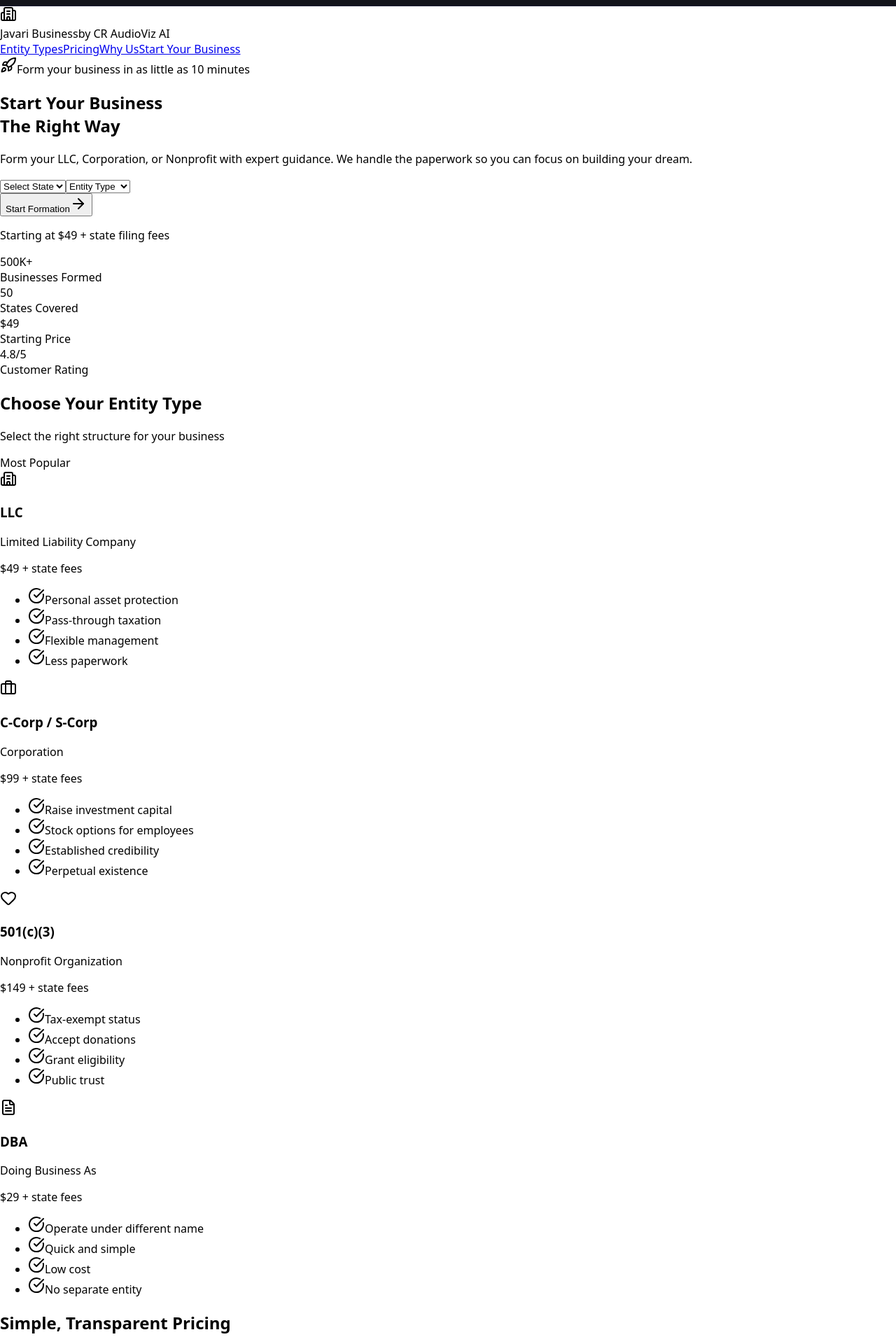
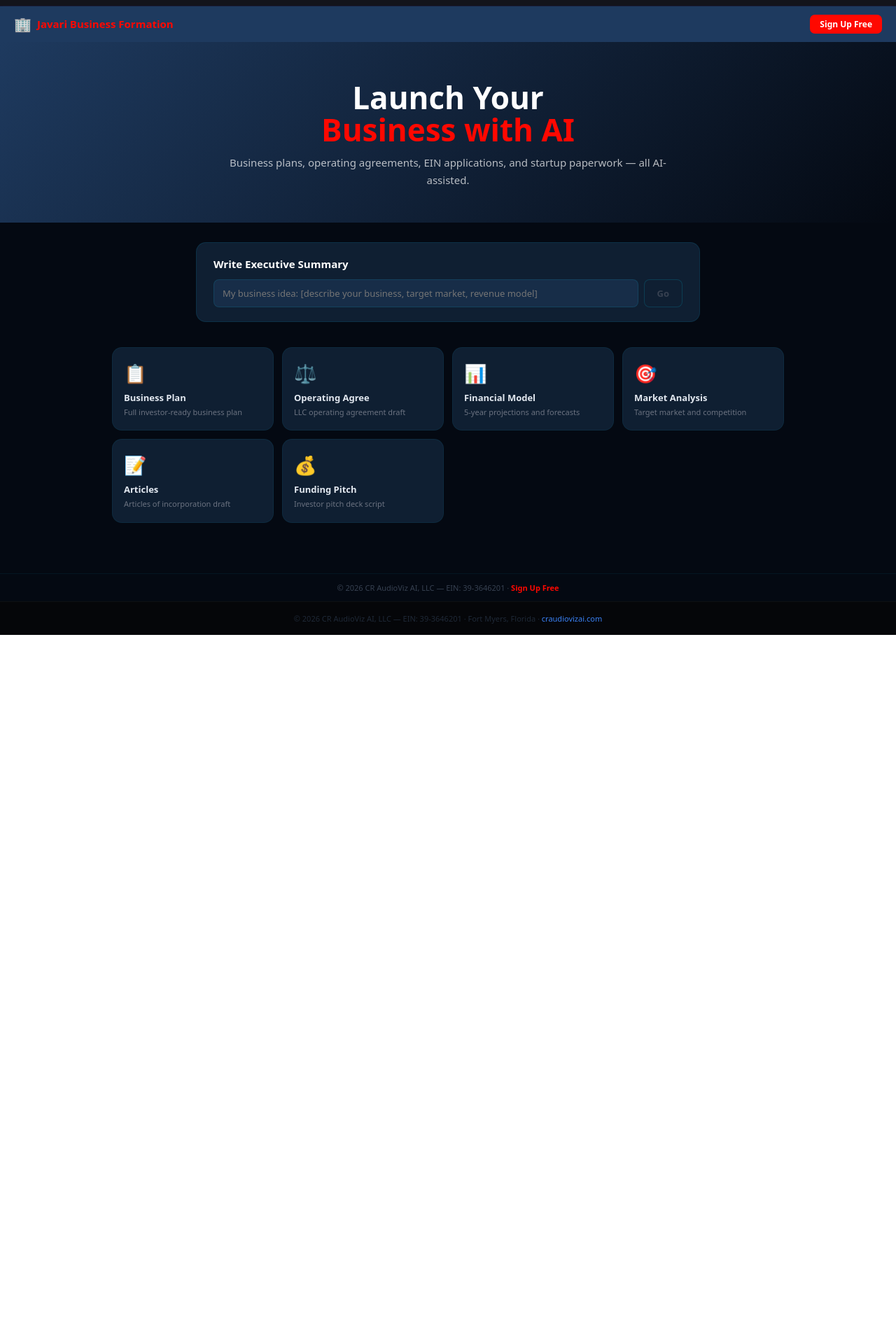
Before and after one commit to CR-AudioViz-AI/javari-business-formation, a Next.js app: page / in a window 1280 px wide. Shown: the part 40-1960 px from the top of the page at 70% size. After the commit the page ends 947 px from the top, so only its background shows below. Built offline with nearby package versions, Linux system fonts and the light colour scheme.

Commit message:
feat: AI-powered homepage — CR AudioViz AI EIN 39-3646201

```diff
--- a/app/page.tsx
+++ b/app/page.tsx
@@ -1,345 +1,79 @@
-'use client';
+"use client";
+// app/page.tsx — Javari Business Formation
+// CR AudioViz AI · EIN 39-3646201 · May 2026
+import { useState } from "react";
 
-import { useState } from 'react';
-import { motion } from 'framer-motion';
-import {
-  Building2, FileText, Users, Shield, CheckCircle, ArrowRight,
-  Briefcase, Scale, Heart, Rocket, Clock, DollarSign, Star
-} from 'lucide-react';
+const TOOLS = [{"icon": "\ud83d\udccb", "label": "Business Plan", "desc": "Full investor-ready business plan", "href": "/business-plan"}, {"icon": "\u2696\ufe0f", "label": "Operating Agree", "desc": "LLC operating agreement draft", "href": "/operating"}, {"icon": "\ud83d\udcca", "label": "Financial Model", "desc": "5-year projections and forecasts", "href": "/financial"}, {"icon": "\ud83c\udfaf", "label": "Market Analysis", "desc": "Target market and competition", "href": "/market"}, {"icon": "\ud83d\udcdd", "label": "Articles", "desc": "Articles of incorporation draft", "href": "/articles"}, {"icon": "\ud83d\udcb0", "label": "Funding Pitch", "desc": "Investor pitch deck script", "href": "/pitch"}];
 
-const entityTypes = [
-  {
-    id: 'llc',
-    name: 'Limited Liability Company',
-    short: 'LLC',
-    icon: Building2,
-    color: 'from-blue-500 to-indigo-600',
-    price: 49,
-    popular: true,
-    features: ['Personal asset protection', 'Pass-through taxation', 'Flexible management', 'Less paperwork']
-  },
-  {
-    id: 'corp',
-    name: 'Corporation',
-    short: 'C-Corp / S-Corp',
-    icon: Briefcase,
-    color: 'from-emerald-500 to-teal-600',
-    price: 99,
-    popular: false,
-    features: ['Raise investment capital', 'Stock options for employees', 'Established credibility', 'Perpetual existence']
-  },
-  {
-    id: 'nonprofit',
-    name: 'Nonprofit Organization',
-    short: '501(c)(3)',
-    icon: Heart,
-    color: 'from-rose-500 to-pink-600',
-    price: 149,
-    popular: false,
-    features: ['Tax-exempt status', 'Accept donations', 'Grant eligibility', 'Public trust']
-  },
-  {
-    id: 'dba',
-    name: 'Doing Business As',
-    short: 'DBA',
-    icon: FileText,
-    color: 'from-amber-500 to-orange-600',
-    price: 29,
-    popular: false,
-    features: ['Operate under different name', 'Quick and simple', 'Low cost', 'No separate entity']
-  },
-];
+export default function HomePage() {
+  const [input, setInput] = useState("");
+  const [output, setOutput] = useState("");
+  const [loading, setLoading] = useState(false);
 
-const packages = [
-  { name: 'Basic', price: 0, stateFeesExtra: true, features: ['Business formation filing', 'Name availability check', 'Standard processing'] },
-  { name: 'Standard', price: 149, stateFeesExtra: true, features: ['Everything in Basic', 'EIN (Tax ID) filing', 'Operating Agreement', 'Expedited processing', 'Banking resolution'] },
-  { name: 'Premium', price: 299, stateFeesExtra: true, features: ['Everything in Standard', 'Registered Agent (1 year)', 'Compliance alerts', 'Annual report filing', 'Priority support'] },
-];
-
-const stats = [
-  { value: '500K+', label: 'Businesses Formed' },
-  { value: '50', label: 'States Covered' },
-  { value: '$49', label: 'Starting Price' },
-  { value: '4.8/5', label: 'Customer Rating' },
-];
-
-export default function BusinessFormationPage() {
-  const [selectedEntity, setSelectedEntity] = useState<string | null>(null);
-  const [selectedState, setSelectedState] = useState('');
+  async function generate() {
+    if (!input.trim()) return;
+    setLoading(true); setOutput("");
+    try {
+      const res = await fetch("/api/chat", {
+        method: "POST",
+        headers: { "Content-Type": "application/json" },
+        body: JSON.stringify({
+          messages: [{ role: "user", content: input }],
+          stream: false,
+          systemOverride: "You are a senior business attorney and startup advisor. Help entrepreneurs start and grow businesses with professional, actionable guidance.",
+        }),
+      });
+      const data = await res.json();
+      setOutput(data?.choices?.[0]?.message?.content || data?.content || "Error.");
+    } catch { setOutput("Connection error."); }
+    setLoading(false);
+  }
 
   return (
-    <div className="min-h-screen bg-gradient-to-b from-slate-950 via-emerald-950/20 to-slate-950">
-      {/* Navigation */}
-      <nav className="fixed top-0 left-0 right-0 z-50 bg-slate-950/95 backdrop-blur-md border-b border-white/10">
-        <div className="max-w-7xl mx-auto px-4 sm:px-6 lg:px-8">
-          <div className="flex items-center justify-between h-16">
-            <div className="flex items-center gap-3">
-              <div className="w-10 h-10 bg-gradient-to-br from-emerald-500 to-teal-600 rounded-lg flex items-center justify-center">
-                <Building2 className="w-6 h-6 text-white" />
-              </div>
-              <div>
-                <span className="font-bold text-white text-lg">Javari Business</span>
-                <span className="text-emerald-400 text-xs block -mt-1">by CR AudioViz AI</span>
-              </div>
-            </div>
-            <div className="hidden md:flex items-center gap-6">
-              <a href="#entities" className="text-gray-300 hover:text-white transition">Entity Types</a>
-              <a href="#pricing" className="text-gray-300 hover:text-white transition">Pricing</a>
-              <a href="#why-us" className="text-gray-300 hover:text-white transition">Why Us</a>
-              <a href="#start" className="px-4 py-2 bg-gradient-to-r from-emerald-600 to-teal-600 text-white font-medium rounded-lg hover:opacity-90 transition">
-                Start Your Business
-              </a>
-            </div>
-          </div>
+    <div style={{ minHeight:"100vh", background:"#040912", color:"#e2e8f0", fontFamily:"system-ui" }}>
+      <nav style={{ background:"#1E3A5F", padding:"0 20px", height:52, display:"flex", alignItems:"center", justifyContent:"space-between", position:"sticky", top:0, zIndex:100 }}>
+        <div style={{ display:"flex", alignItems:"center", gap:8 }}>
+          <span style={{ fontSize:20 }}>🏢</span>
+          <span style={{ fontWeight:800, color:"#FF0800", fontSize:15 }}>Javari Business Formation</span>
         </div>
+        <a href="https://craudiovizai.com/auth/signup" style={{ background:"#FF0800", color:"#fff", borderRadius:7, padding:"5px 14px", fontSize:12, fontWeight:700, textDecoration:"none" }}>Sign Up Free</a>
       </nav>
-
-      {/* Hero */}
-      <section className="relative pt-32 pb-20 overflow-hidden">
-        <div className="absolute inset-0">
-          <div className="absolute top-1/4 left-1/4 w-96 h-96 bg-emerald-500/10 rounded-full blur-3xl" />
-          <div className="absolute bottom-1/4 right-1/4 w-96 h-96 bg-teal-500/10 rounded-full blur-3xl" />
-        </div>
-
-        <div className="relative max-w-7xl mx-auto px-4 sm:px-6 lg:px-8 text-center">
-          <motion.div
-            initial={{ opacity: 0, y: 20 }}
-            animate={{ opacity: 1, y: 0 }}
-            className="inline-flex items-center gap-2 px-4 py-2 bg-emerald-500/20 border border-emerald-500/30 rounded-full text-sm text-emerald-300 mb-8"
-          >
-            <Rocket className="w-4 h-4" />
-            <span>Form your business in as little as 10 minutes</span>
-          </motion.div>
-
-          <motion.h1
-            initial={{ opacity: 0, y: 30 }}
-            animate={{ opacity: 1, y: 0 }}
-            transition={{ delay: 0.1 }}
-            className="text-4xl sm:text-5xl md:text-6xl font-bold text-white mb-6"
-          >
-            Start Your Business<br/>
-            <span className="bg-gradient-to-r from-emerald-400 via-teal-400 to-cyan-400 bg-clip-text text-transparent">
-              The Right Way
-            </span>
-          </motion.h1>
-
-          <motion.p
-            initial={{ opacity: 0, y: 30 }}
-            animate={{ opacity: 1, y: 0 }}
-            transition={{ delay: 0.2 }}
-            className="text-xl text-gray-300 max-w-3xl mx-auto mb-10"
-          >
-            Form your LLC, Corporation, or Nonprofit with expert guidance.
-            We handle the paperwork so you can focus on building your dream.
-          </motion.p>
-
-          {/* Quick Start Form */}
-          <motion.div
-            initial={{ opacity: 0, y: 30 }}
-            animate={{ opacity: 1, y: 0 }}
-            transition={{ delay: 0.3 }}
-            className="max-w-xl mx-auto bg-white/5 border border-white/10 rounded-2xl p-6 mb-16"
-          >
-            <div className="grid grid-cols-1 md:grid-cols-2 gap-4 mb-4">
-              <select
-                value={selectedState}
-                onChange={(e) => setSelectedState(e.target.value)}
-                className="px-4 py-3 bg-white/10 border border-white/20 rounded-lg text-white focus:outline-none focus:border-emerald-500"
-              >
-                <option value="">Select State</option>
-                <option value="FL">Florida</option>
-                <option value="DE">Delaware</option>
-                <option value="WY">Wyoming</option>
-                <option value="TX">Texas</option>
-                <option value="CA">California</option>
-                <option value="NY">New York</option>
-              </select>
-              <select
-                value={selectedEntity || ''}
-                onChange={(e) => setSelectedEntity(e.target.value)}
-                className="px-4 py-3 bg-white/10 border border-white/20 rounded-lg text-white focus:outline-none focus:border-emerald-500"
-              >
-                <option value="">Entity Type</option>
-                <option value="llc">LLC</option>
-                <option value="corp">Corporation</option>
-                <option value="nonprofit">Nonprofit</option>
-                <option value="dba">DBA</option>
-              </select>
-            </div>
-            <button className="w-full px-6 py-3 bg-gradient-to-r from-emerald-600 to-teal-600 text-white font-semibold rounded-lg hover:opacity-90 transition flex items-center justify-center gap-2">
-              Start Formation
-              <ArrowRight className="w-5 h-5" />
-            </button>
-            <p className="text-sm text-gray-400 mt-3">Starting at $49 + state filing fees</p>
-          </motion.div>
-
-          {/* Stats */}
-          <motion.div
-            initial={{ opacity: 0, y: 30 }}
-            animate={{ opacity: 1, y: 0 }}
-            transition={{ delay: 0.4 }}
-            className="grid grid-cols-2 md:grid-cols-4 gap-4"
-          >
-            {stats.map((stat, i) => (
-              <div key={i} className="p-4 bg-white/5 border border-white/10 rounded-xl">
-                <div className="text-2xl font-bold text-white">{stat.value}</div>
-                <div className="text-sm text-gray-400">{stat.label}</div>
-              </div>
-            ))}
-          </motion.div>
+      <section style={{ background:"linear-gradient(135deg,#1E3A5F,#040912)", padding:"56px 24px 48px", textAlign:"center" }}>
+        <div style={{ maxWidth:640, margin:"0 auto" }}>
+          <h1 style={{ fontSize:"clamp(24px,4vw,44px)", fontWeight:900, color:"#fff", margin:"0 0 12px", lineHeight:1.05 }}>Launch Your<br /><span style={{ color:"#FF0800" }}>Business with AI</span></h1>
+          <p style={{ color:"rgba(255,255,255,0.7)", fontSize:15, lineHeight:1.65, margin:0 }}>Business plans, operating agreements, EIN applications, and startup paperwork — all AI-assisted.</p>
         </div>
       </section>
-
-      {/* Entity Types */}
-      <section id="entities" className="py-20">
-        <div className="max-w-7xl mx-auto px-4 sm:px-6 lg:px-8">
-          <div className="text-center mb-12">
-            <h2 className="text-3xl md:text-4xl font-bold text-white mb-4">Choose Your Entity Type</h2>
-            <p className="text-xl text-gray-400">Select the right structure for your business</p>
+      <section style={{ maxWidth:720, margin:"0 auto", padding:"28px 20px 0" }}>
+        <div style={{ background:"#0F1F32", border:"1px solid rgba(0,180,216,0.12)", borderRadius:14, padding:"20px 24px" }}>
+          <h2 style={{ margin:"0 0 12px", fontSize:15, fontWeight:700, color:"#fff" }}>Write Executive Summary</h2>
+          <div style={{ display:"flex", gap:8 }}>
+            <input value={input} onChange={e=>setInput(e.target.value)} onKeyDown={e=>e.key==="Enter"&&generate()}
+              placeholder="My business idea: [describe your business, target market, revenue model]"
+              style={{ flex:1, background:"#172D48", border:"1px solid rgba(0,180,216,0.15)", borderRadius:8, padding:"10px 12px", color:"#e2e8f0", fontSize:13, outline:"none", fontFamily:"system-ui" }} />
+            <button onClick={generate} disabled={loading||!input.trim()}
+              style={{ background:loading||!input.trim()?"#0F1F32":"#1E3A5F", color:loading||!input.trim()?"#374151":"#FF0800", border:"1px solid rgba(0,180,216,0.2)", borderRadius:8, padding:"10px 18px", fontSize:13, fontWeight:700, cursor:loading||!input.trim()?"not-allowed":"pointer", fontFamily:"system-ui" }}>
+              {loading?"...":"Go"}
+            </button>
           </div>
-
-          <div className="grid grid-cols-1 md:grid-cols-2 lg:grid-cols-4 gap-6">
-            {entityTypes.map((entity, i) => (
-              <motion.div
-                key={entity.id}
-                initial={{ opacity: 0, y: 20 }}
-                whileInView={{ opacity: 1, y: 0 }}
-                transition={{ delay: i * 0.1 }}
-                className={`relative p-6 bg-white/5 border rounded-2xl transition-all hover:scale-105 cursor-pointer ${
-                  selectedEntity === entity.id ? 'border-emerald-500 bg-emerald-500/10' : 'border-white/10'
-                }`}
-                onClick={() => setSelectedEntity(entity.id)}
-              >
-                {entity.popular && (
-                  <div className="absolute -top-3 left-1/2 -translate-x-1/2 px-3 py-1 bg-emerald-500 rounded-full text-xs text-white font-medium">
-                    Most Popular
-                  </div>
-                )}
-                <div className={`inline-flex p-3 rounded-xl bg-gradient-to-r ${entity.color} mb-4`}>
-                  <entity.icon className="w-6 h-6 text-white" />
-                </div>
-                <h3 className="text-lg font-semibold text-white mb-1">{entity.short}</h3>
-                <p className="text-sm text-gray-400 mb-3">{entity.name}</p>
-                <div className="text-2xl font-bold text-white mb-4">
-                  ${entity.price}<span className="text-sm font-normal text-gray-400"> + state fees</span>
-                </div>
-                <ul className="space-y-2">
-                  {entity.features.map((feature, j) => (
-                    <li key={j} className="flex items-center gap-2 text-sm text-gray-300">
-                      <CheckCircle className="w-4 h-4 text-emerald-400 flex-shrink-0" />
-                      {feature}
-                    </li>
-                  ))}
-                </ul>
-              </motion.div>
-            ))}
-          </div>
+          {output && <div style={{ marginTop:14, padding:"12px 14px", background:"rgba(0,180,216,0.05)", border:"1px solid rgba(0,180,216,0.1)", borderRadius:8 }}>
+            <pre style={{ margin:0, fontSize:13, color:"#e2e8f0", lineHeight:1.65, whiteSpace:"pre-wrap", fontFamily:"system-ui", maxHeight:320, overflowY:"auto" }}>{output}</pre>
+          </div>}
         </div>
       </section>
-
-      {/* Pricing Packages */}
-      <section id="pricing" className="py-20 bg-white/5">
-        <div className="max-w-5xl mx-auto px-4 sm:px-6 lg:px-8">
-          <div className="text-center mb-12">
-            <h2 className="text-3xl md:text-4xl font-bold text-white mb-4">Simple, Transparent Pricing</h2>
-            <p className="text-xl text-gray-400">Choose the package that fits your needs</p>
-          </div>
-
-          <div className="grid grid-cols-1 md:grid-cols-3 gap-6">
-            {packages.map((pkg, i) => (
-              <motion.div
-                key={i}
-                initial={{ opacity: 0, y: 20 }}
-                whileInView={{ opacity: 1, y: 0 }}
-                transition={{ delay: i * 0.1 }}
-                className={`p-6 rounded-2xl ${i === 1 ? 'bg-gradient-to-b from-emerald-900/50 to-teal-900/50 border-2 border-emerald-500' : 'bg-slate-900/50 border border-white/10'}`}
-              >
-                {i === 1 && (
-                  <div className="text-center mb-4">
-                    <span className="px-3 py-1 bg-emerald-500 rounded-full text-xs text-white">Recommended</span>
-                  </div>
-                )}
-                <h3 className="text-xl font-bold text-white mb-2">{pkg.name}</h3>
-                <div className="text-3xl font-bold text-white mb-1">
-                  {pkg.price === 0 ? 'Free' : `$${pkg.price}`}
-                </div>
-                <p className="text-sm text-gray-400 mb-6">+ state filing fees</p>
-                <ul className="space-y-3 mb-6">
-                  {pkg.features.map((feature, j) => (
-                    <li key={j} className="flex items-center gap-2 text-sm text-gray-300">
-                      <CheckCircle className="w-4 h-4 text-emerald-400 flex-shrink-0" />
-                      {feature}
-                    </li>
-                  ))}
-                </ul>
-                <button className={`w-full py-3 rounded-lg font-medium transition ${
-                  i === 1
-                    ? 'bg-emerald-600 text-white hover:bg-emerald-700'
-                    : 'bg-white/10 text-white hover:bg-white/20'
-                }`}>
-                  Get Started
-                </button>
-              </motion.div>
-            ))}
-          </div>
+      <section style={{ maxWidth:960, margin:"0 auto", padding:"36px 20px 72px" }}>
+        <div style={{ display:"grid", gridTemplateColumns:"repeat(auto-fit,minmax(200px,1fr))", gap:12 }}>
+          {TOOLS.map((t:any) => (
+            <a key={t.href} href={t.href} style={{ background:"#0F1F32", border:"1px solid rgba(0,180,216,0.08)", borderRadius:14, padding:"18px 16px", textDecoration:"none", display:"block" }}>
+              <span style={{ fontSize:26, display:"block", marginBottom:8 }}>{t.icon}</span>
+              <div style={{ fontWeight:700, fontSize:13, color:"#e2e8f0", marginBottom:4 }}>{t.label}</div>
+              <div style={{ fontSize:11, color:"#6B7280", lineHeight:1.4 }}>{t.desc}</div>
+            </a>
+          ))}
         </div>
       </section>
-
-      {/* Why Choose Us */}
-      <section id="why-us" className="py-20">
-        <div className="max-w-7xl mx-auto px-4 sm:px-6 lg:px-8">
-          <div className="text-center mb-12">
-            <h2 className="text-3xl md:text-4xl font-bold text-white mb-4">Why Choose Javari Business?</h2>
-          </div>
-
-          <div className="grid grid-cols-1 md:grid-cols-3 gap-8">
-            {[
-              { icon: Clock, title: 'Fast & Easy', desc: 'Form your business in as little as 10 minutes with our simple online process' },
-              { icon: DollarSign, title: 'Affordable', desc: 'Transparent pricing with no hidden fees. Pay only for what you need' },
-              { icon: Shield, title: 'Expert Support', desc: 'Get help from our team of business formation specialists anytime' },
-            ].map((item, i) => (
-              <motion.div
-                key={i}
-                initial={{ opacity: 0, y: 20 }}
-                whileInView={{ opacity: 1, y: 0 }}
-                transition={{ delay: i * 0.1 }}
-                className="p-6 bg-white/5 border border-white/10 rounded-2xl text-center"
-              >
-                <item.icon className="w-12 h-12 text-emerald-400 mx-auto mb-4" />
-                <h3 className="text-xl font-semibold text-white mb-2">{item.title}</h3>
-                <p className="text-gray-400">{item.desc}</p>
-              </motion.div>
-            ))}
-          </div>
-        </div>
-      </section>
-
-      {/* CTA */}
-      <section id="start" className="py-20 bg-gradient-to-r from-emerald-900/50 to-teal-900/50">
-        <div className="max-w-4xl mx-auto px-4 sm:px-6 lg:px-8 text-center">
-          <h2 className="text-3xl md:text-4xl font-bold text-white mb-6">Ready to Start Your Business?</h2>
-          <p className="text-xl text-gray-300 mb-8">Join over 500,000 entrepreneurs who started their business with us</p>
-          <a href="/start" className="inline-flex items-center gap-2 px-8 py-4 bg-gradient-to-r from-emerald-600 to-teal-600 text-white font-semibold rounded-xl hover:opacity-90 transition">
-            Start Your Business Now
-            <ArrowRight className="w-5 h-5" />
-          </a>
-        </div>
-      </section>
-
-      {/* Footer */}
-      <footer className="py-12 border-t border-white/10">
-        <div className="max-w-7xl mx-auto px-4 sm:px-6 lg:px-8">
-          <div className="flex flex-col md:flex-row items-center justify-between gap-4">
-            <div className="flex items-center gap-2">
-              <Building2 className="w-6 h-6 text-emerald-400" />
-              <span className="text-white font-semibold">Javari Business</span>
-              <span className="text-gray-500">by CR AudioViz AI</span>
-            </div>
-            <div className="text-sm text-gray-400">
-              © {new Date().getFullYear()} CR AudioViz AI, LLC. All rights reserved.
-            </div>
-          </div>
-        </div>
+      <footer style={{ borderTop:"1px solid rgba(0,180,216,0.08)", padding:"12px 24px", textAlign:"center" }}>
+        <p style={{ color:"#374151", fontSize:11, margin:0 }}>© 2026 CR AudioViz AI, LLC — EIN: 39-3646201 · <a href="https://craudiovizai.com/auth/signup" style={{ color:"#FF0800", textDecoration:"none", fontWeight:600 }}>Sign Up Free</a></p>
       </footer>
     </div>
   );
```
